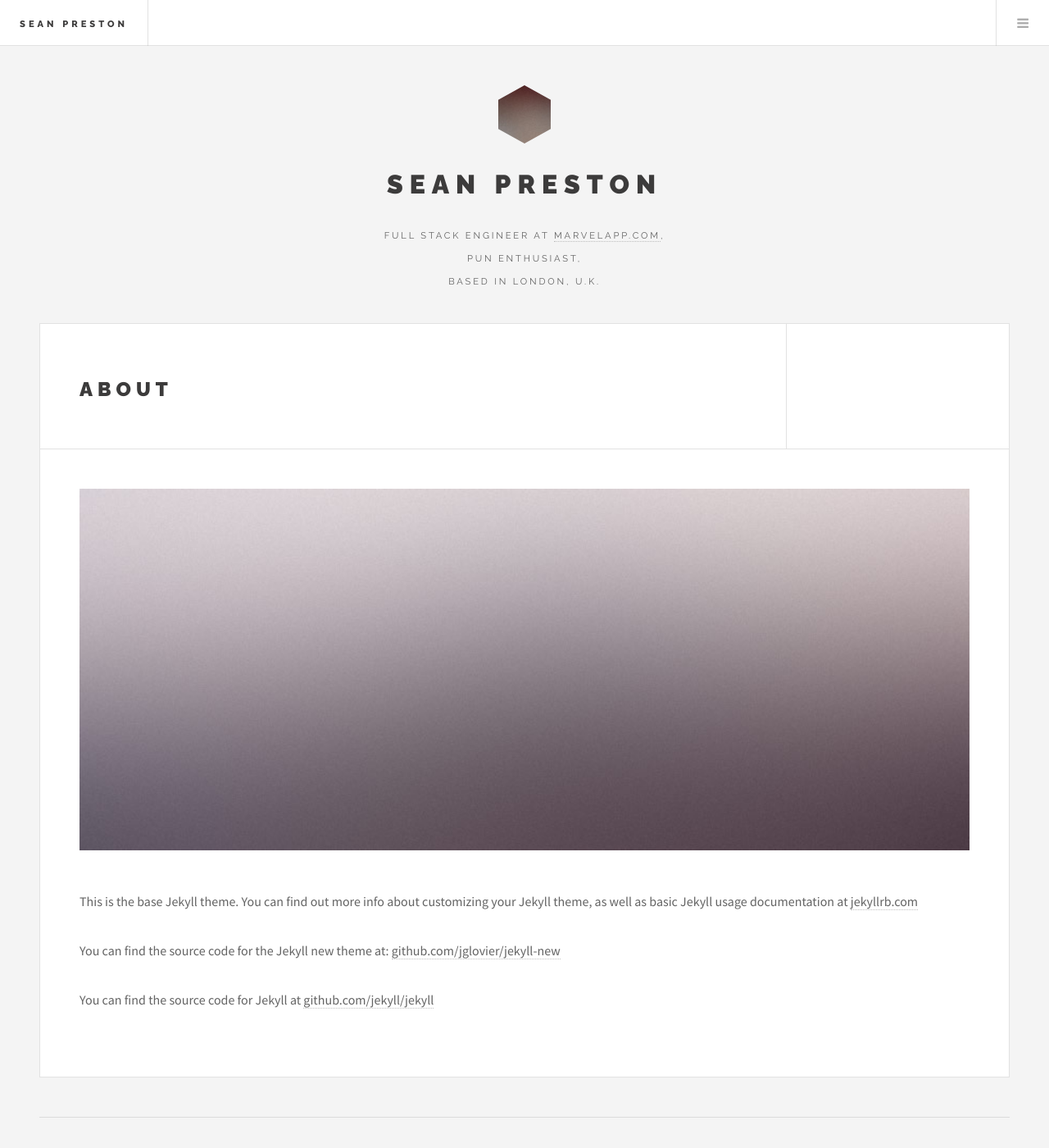
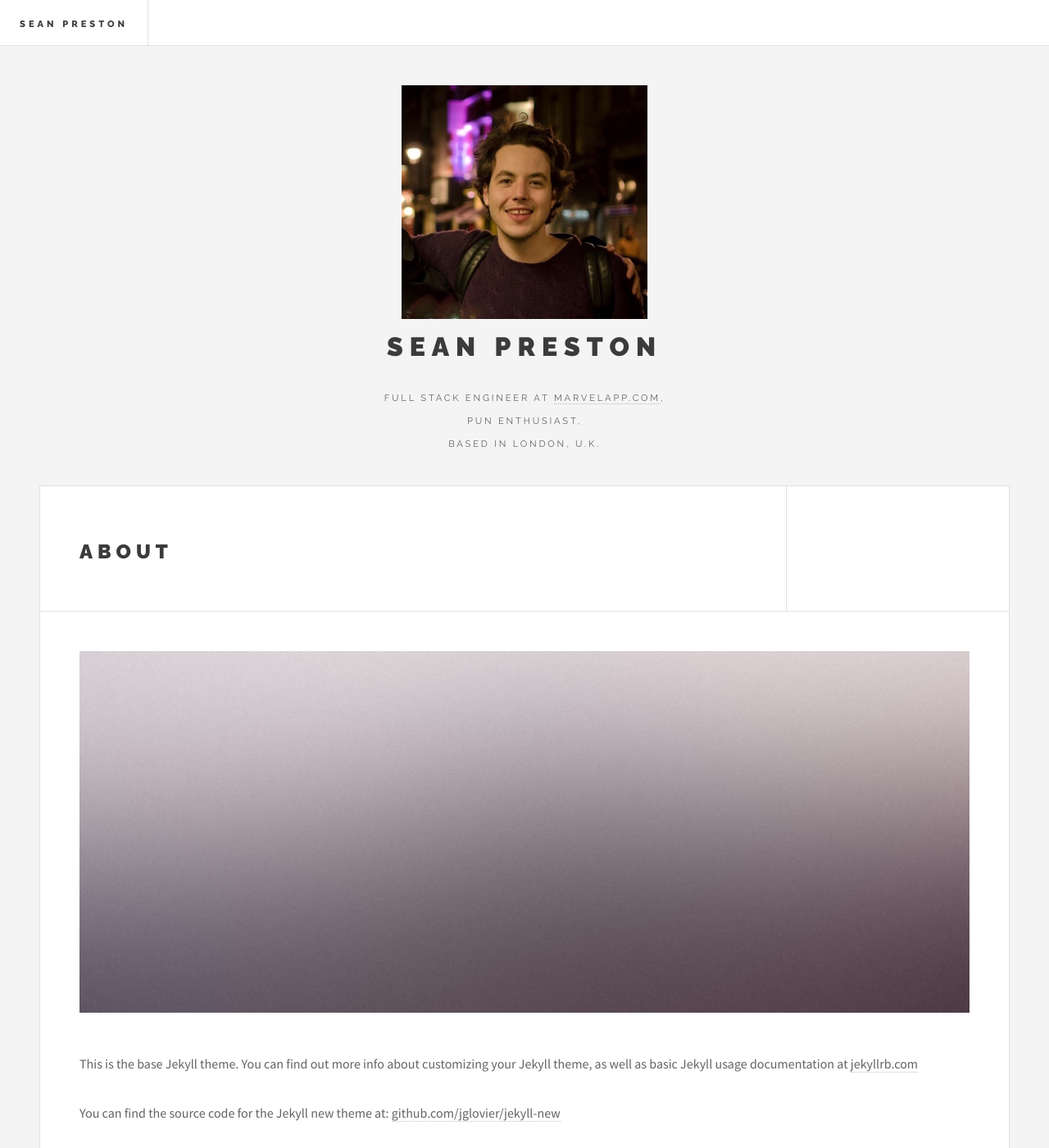
Before and after one commit to seanpreston/seanpreston.github.io, a Jekyll site: the page built from about.md, in a window 1280 px wide and 1400 px high. Shown: the whole window at 82% size. Built offline with Jekyll 4.4.1, drawn with Linux system fonts in a browser that asks for light colours.

Commit message:
css faff

```diff
--- a/_includes/head.html
+++ b/_includes/head.html
@@ -22,9 +22,9 @@
 									</form>
 								</li>
               -->
-		  <li class="menu">
-		  	<a class="fa-bars" href="#menu">Menu</a>
-			</li>
+			<!-- <li class="menu">
+			  	<a class="fa-bars" href="#menu">Menu</a>
+			</li> -->
 		</ul>
 	</nav>
 </header>
--- a/_includes/intro.html
+++ b/_includes/intro.html
@@ -1,5 +1,5 @@
 <section id="intro">
-  <a href="{{ site.url }}" class="logo"><img src="/images/logo.jpg" alt="" /></a>
+  <img class="avatar" src="/images/me-face.jpg" alt="" />
 	<header>
     <h2>{{ site.title }}</h2>
 		<p>
--- a/css/main.css
+++ b/css/main.css
@@ -3240,6 +3240,12 @@
 
 /* Intro */
 
+	#intro .avatar {
+		max-width: 300px;
+		margin-left: auto;
+		margin-right: auto;
+	}
+
 	#intro .logo {
 		border-bottom: 0;
 		display: inline-block;
```
Also changed, not shown: images/me-face.jpg (added).
